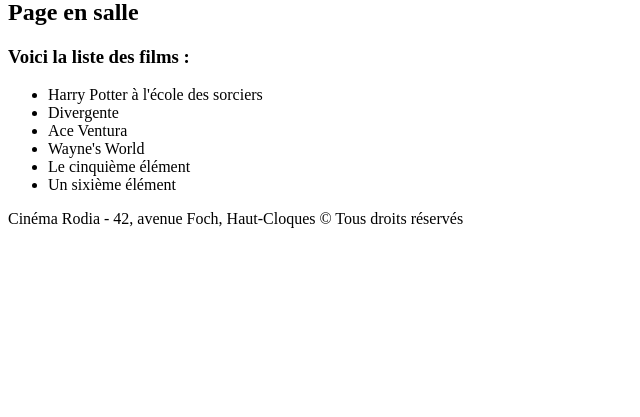
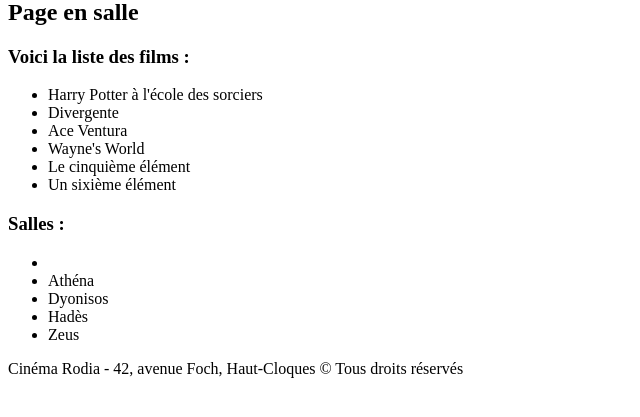
Before and after one commit to BasileHansemann/S02E02-challenge-cinema-BasileHansemann, a PHP site: page /ensalle.php in a window 1280 px wide. Shown: the part 210-627 px from the top of the page, without its empty margins (0-640 px from the left). Run offline with PHP 8.4, Linux system fonts and the light colour scheme; some libraries are stand-ins or nearby versions.

Commit message:
challenge sans bonus

```diff
--- a/php/ensalle.php
+++ b/php/ensalle.php
@@ -64,6 +64,43 @@ for ($indice = 0; $indice < 6; $indice ++) {
 
     </ul>
 
+
+
+
+                <?php
+            // .]
+            $rooms = [
+            'Athéna',
+            'Dyonisos',
+            'Hadès',
+            'Zeus'
+            ];?>
+
+    <h3> Salles : </h3>
+
+
+    <ul>
+        <li>
+
+
+
+         <?php
+
+
+
+         for ($i = 0; $i < 4; $i ++) {
+
+            echo "<li>".$rooms[$i]."</li>";
+         }
+
+
+         ?>
+
+
+    </ul>
+
+
+
 </section>
 </main>
 
```
